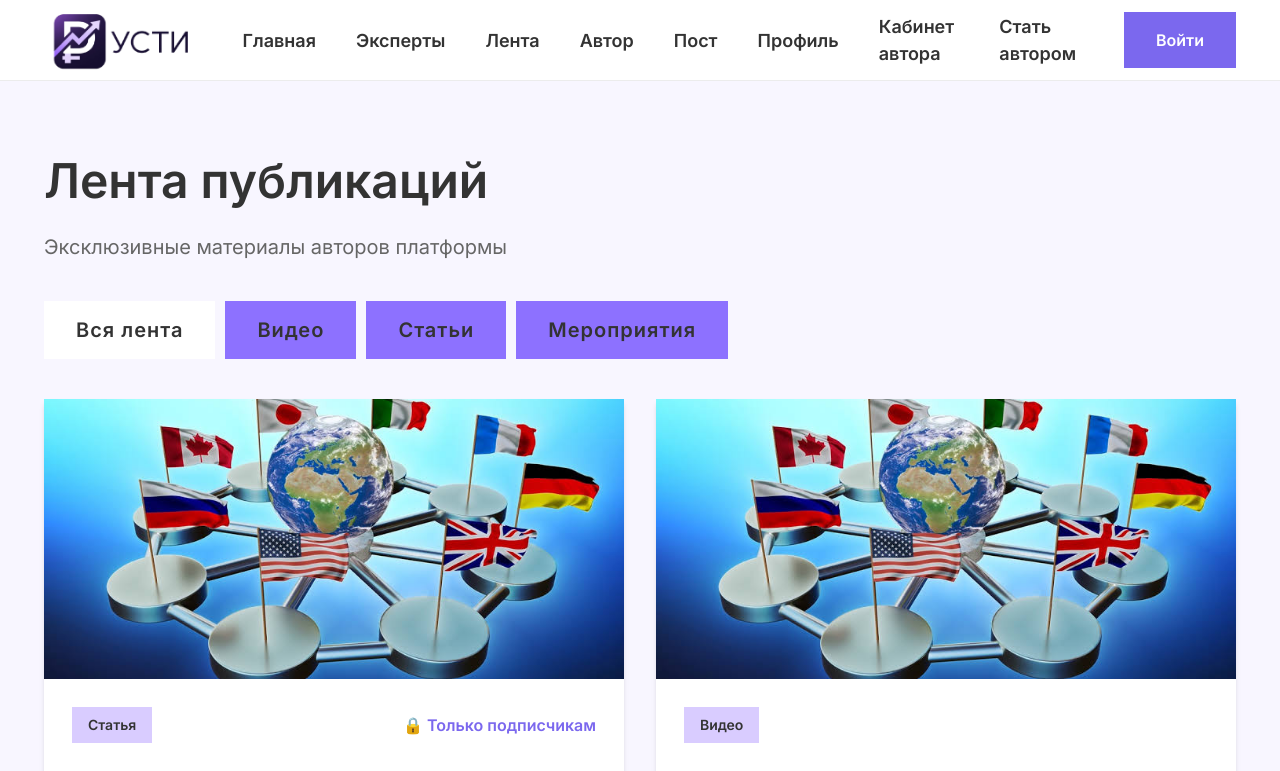
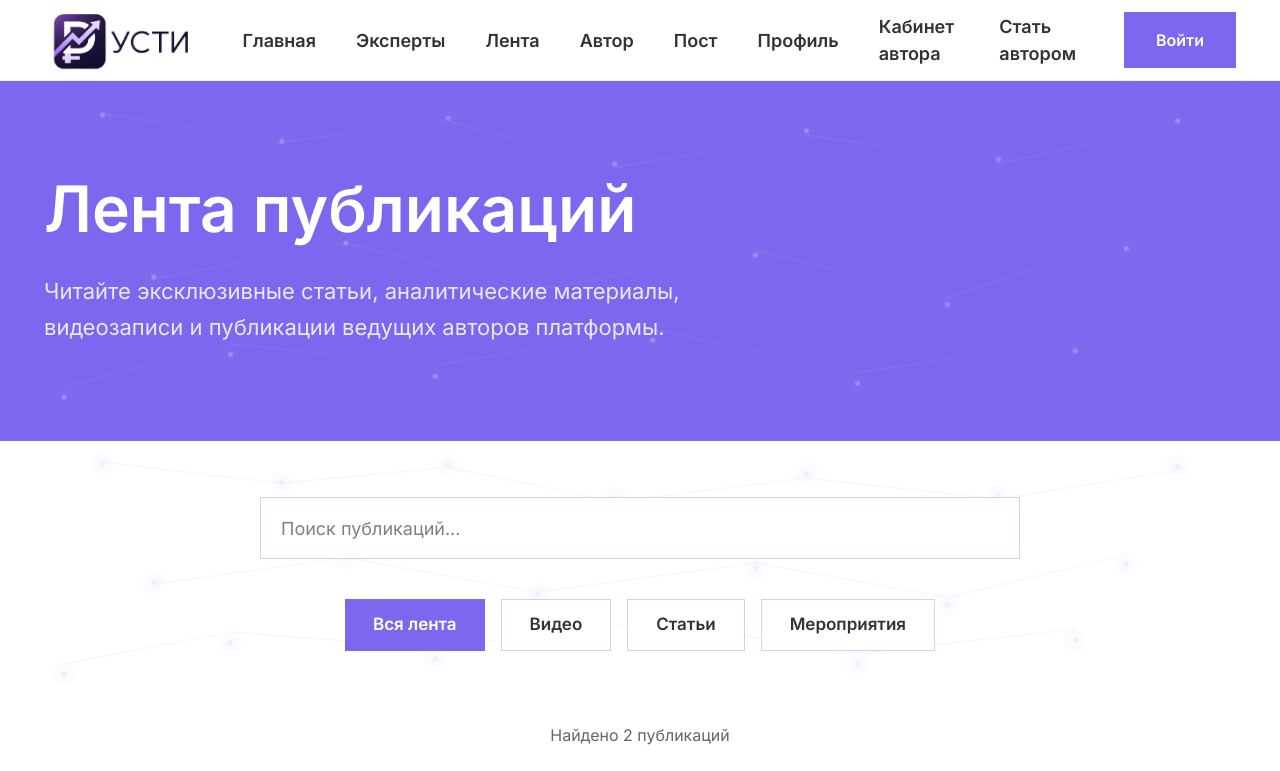
Before and after one commit to aaashteyjn/roosty_platform, a React (Vite) app: page /feed in a window 1280 px wide. Shown: the top 771 px of the page. Built offline with nearby package versions, Linux system fonts and the light colour scheme.

Commit message:
feeds page edited

```diff
--- /dev/null
+++ b/src/components/posts/FeedHero.tsx
@@ -0,0 +1,29 @@
+import { Container } from "../layout/Container";
+import { ParticlesBackground } from "../common/ParticlesBackground";
+
+export function FeedHero() {
+  return (
+    <section className="relative overflow-hidden bg-[#7B68EE] py-24">
+
+      <ParticlesBackground variant="dark" />
+
+      <Container>
+
+        <div className="relative z-10 max-w-3xl">
+
+          <h1 className="text-[64px] font-black leading-none text-white">
+            Лента публикаций
+          </h1>
+
+          <p className="mt-8 text-[22px] leading-9 text-[#ECE7FF]">
+            Читайте эксклюзивные статьи, аналитические материалы,
+            видеозаписи и публикации ведущих авторов платформы.
+          </p>
+
+        </div>
+
+      </Container>
+
+    </section>
+  );
+}
--- a/src/components/posts/FeedTabs.tsx
+++ b/src/components/posts/FeedTabs.tsx
@@ -1,28 +1,75 @@
-const tabs = ['Вся лента', 'Видео', 'Статьи', 'Мероприятия'];
+import { useState } from "react";
+
+const tabs = [
+  "Вся лента",
+  "Видео",
+  "Статьи",
+  "Мероприятия",
+];
 
 export function FeedTabs() {
+
+  const [search, setSearch] = useState("");
+
   return (
-    <div className="flex gap-[10px]">
+    <div>
+
+      {/* Поиск */}
+
+      <div className="mx-auto mb-10 max-w-[760px]">
+
+        <input
+          value={search}
+          onChange={(e) => setSearch(e.target.value)}
+          placeholder="Поиск публикаций..."
+          className="
+            h-[62px]
+            w-full
+            border
+            border-[#D9CCFF]
+            bg-white
+            px-5
+            text-[18px]
+            outline-none
+            transition-all
+            duration-300
+            focus:border-[#7B68EE]
+            focus:shadow-lg
+          "
+        />
+
+      </div>
+
+
+      {/* Фильтры */}
+
+      <div className="flex justify-center gap-4">
+
         {tabs.map((tab, index) => (
+
           <button
             key={tab}
             className={`
-            h-[58px]
-            px-8
-            text-[20px]
-            font-bold
-            tracking-[1px]
-            transition-colors
+              px-7
+              py-3
+              text-[17px]
+              font-semibold
+              transition-all
+              duration-300
               ${
                 index === 0
-                ? 'bg-white text-[#333333]'
-                : 'bg-[#8D71FF] text-[#333333]'
+                  ? "bg-[#7B68EE] text-white"
+                  : "border border-[#D9CCFF] bg-white text-[#333] hover:bg-[#7B68EE] hover:text-white"
               }
             `}
           >
             {tab}
           </button>
+
         ))}
+
+      </div>
+
     </div>
   );
 }
--- a/src/components/posts/PostCard.tsx
+++ b/src/components/posts/PostCard.tsx
@@ -121,6 +121,11 @@ export function PostCard({
               py-3
               font-bold
               text-white
+              transition-all
+              duration-300
+              hover:-translate-y-1
+              hover:bg-[#6855E5]
+              hover:shadow-lg
               "
             >
               Подписаться
@@ -137,6 +142,11 @@ export function PostCard({
               py-3
               font-bold
               text-[#7B68EE]
+              transition-all
+              duration-300
+              hover:bg-[#7B68EE]
+              hover:text-white
+              hover:-translate-y-1
             "
             >
               Читать
--- a/src/pages/Feed/Feed.tsx
+++ b/src/pages/Feed/Feed.tsx
@@ -1,53 +1,45 @@
+import { FeedHero } from "../../components/posts/FeedHero";
 import { FeedTabs } from "../../components/posts/FeedTabs";
 import { PostCard } from "../../components/posts/PostCard";
 
 import { posts } from "../../data/posts";
 
 import { Container } from "../../components/layout/Container";
-
+import { Section } from "../../components/layout/Section";
 
 export function Feed() {
+  return (
+    <>
+      <FeedHero />
 
-  return (
-    <main className="bg-[#F8F6FF] min-h-screen py-16">
-
+      <Section
+        className="bg-white py-14"
+        pattern
+      >
         <Container>
-
-        <h1 className="
-          text-[48px]
-          font-black
-          text-[#333]
-        ">
-          Лента публикаций
-        </h1>
-
-
-        <p className="
-          mt-4
-          text-xl
-          text-[#666]
-        ">
-          Эксклюзивные материалы авторов платформы
-        </p>
-
-
-
-        <div className="mt-10">
 
           <FeedTabs />
 
-        </div>
+        </Container>
+      </Section>
 
+      <Section
+        className="bg-white pt-4 pb-24"
+        pattern
+      >
+        <Container>
 
+          <p className="mb-8 text-center text-[#666]">
+            Найдено {posts.length} публикаций
+          </p>
 
-        <div className="
-          mt-10
+          <div
+            className="
               grid
               grid-cols-2
               gap-8
-        ">
-
-
+            "
+          >
             {posts.map((post) => (
 
               <PostCard
@@ -63,13 +55,10 @@ export function Feed() {
               />
 
             ))}
-
-
           </div>
 
-
         </Container>
-
-    </main>
+      </Section>
+    </>
   );
 }
```
Lines whose indentation alone changed are shown as unchanged.
